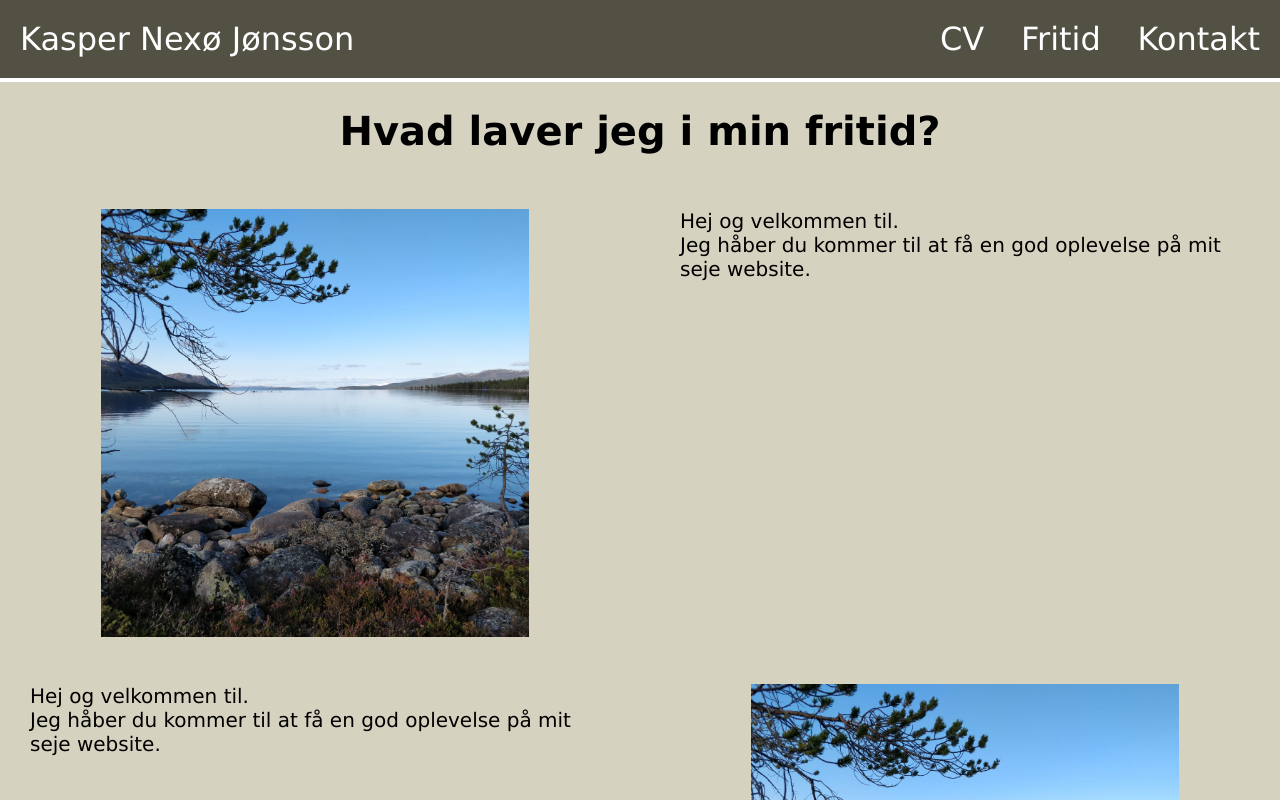
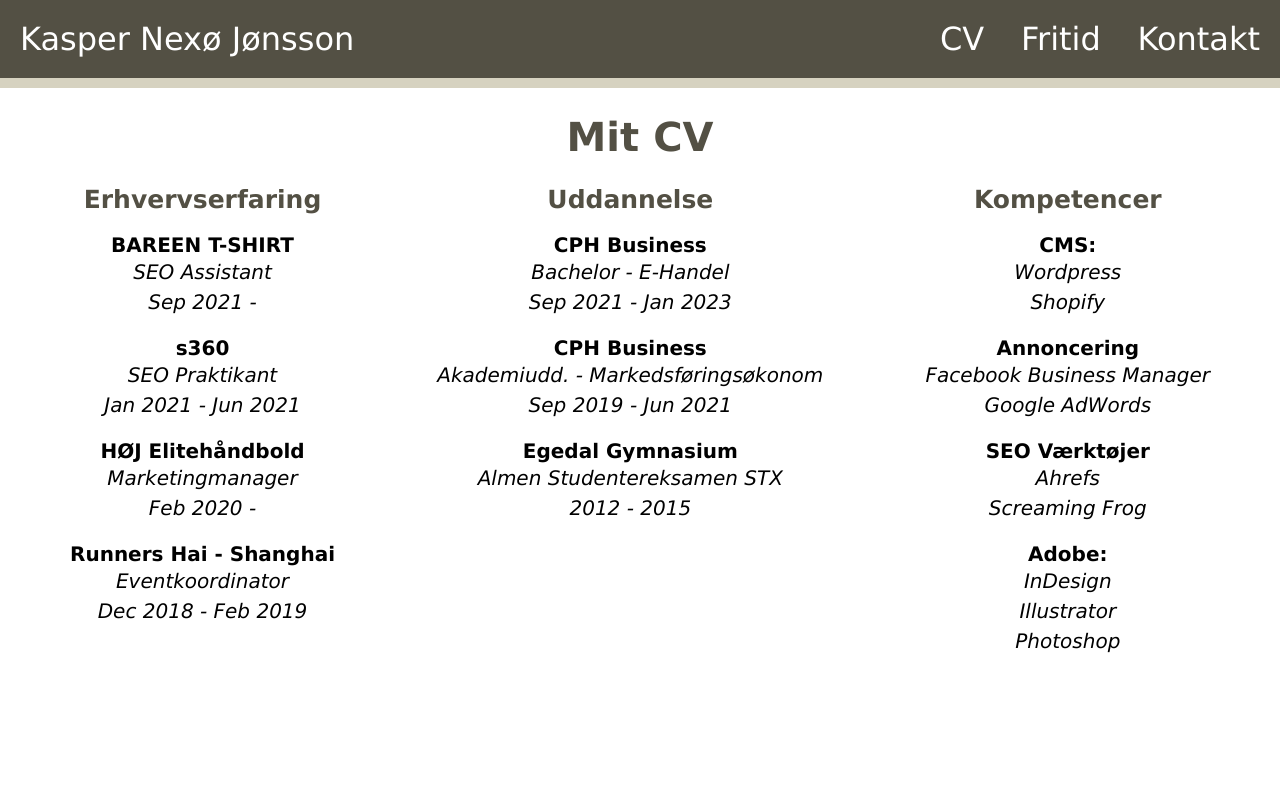
Before and after one commit to kasper-jonsson/kasper-jonsson, a plain HTML site: page cv.html in a window 1280 px wide. Shown: the top 800 px of the page. Drawn offline with Linux system fonts and the light colour scheme.

Commit message:
New commit

```diff
--- a/CSS/cv.css
+++ b/CSS/cv.css
@@ -5,20 +5,21 @@
 .grid-container {
   display: grid;
   grid-template-columns: auto auto auto;
-    padding: 10px;
+  justify-content: space-between;
+  margin-left: 50px;
+  margin-right: 50px;
 }
 .grid-item {
-    padding: 20px;
-    font-size: 30px;
+  padding-left: 20px;
+  padding-right: 20px;
   text-align: center;
 }
 .item1 {
-    max-width:75%;
-    height:auto;
+  background-color: black;
 }
 .item2 {
-    max-width:75%;
-    height:auto;
+  grid-column-start: 2;
+  grid-column-end: 5;
 }
 header {
   background-color: #535044;
@@ -29,6 +30,15 @@
   padding-bottom: 20px;
   border-bottom: 4px solid white;
 }
+header {
+  background-color: #535044;
+  font-size: 2.5vw;
+  padding-top: 20px;
+  padding-left: 20px;
+  padding-right: 20px;
+  padding-bottom: 20px;
+  border-bottom: 10px solid #d6d2c0;
+}
 .menu {
   width: 25vw;
   display: flex;
@@ -37,20 +47,27 @@
   padding-bottom: 2px;
 }
 body {
-    background-color: #d6d2c0;
+  background-color: white;
   font-family:Verdana, Geneva, Tahoma, sans-serif;
   }
   h1 {
     font-size: 40px;
     text-align: center;
     padding:2%;
+    color: #535044;
   }
   h2 {
     font-size: 25px;
+    color: #535044;
+  }
+  h3 {
+    font-size: 20px;
+    font-weight: bold;
   }
   p {
     font-size: 20px;
-      text-align: left;
+    line-height: 1.5;
+    font-style: italic;
   }
   ol {
     list-style-position: inside;
@@ -93,8 +110,11 @@
     color:white
   }
 
-    .maintext{
-      float: right;
-      padding-top: 50px;
+  .maintext {
+    padding-left: 5%;
+    color: black;
+  }
 
+  .linkcolor {
+    color: black;
   }
--- a/CSS/fritid.css
+++ b/CSS/fritid.css
@@ -8,17 +8,35 @@
   padding: 10px;
 }
 .grid-item {
-  padding: 20px;
+  padding-bottom: 20px;
   font-size: 30px;
   text-align: center;
 }
 .item1 {
-  max-width:75%;
+  max-width:70%;
   height:auto;
+  padding-left: 10%;
+  padding-bottom: 20px;
+  font-size: 30px;
+  text-align: center;
+
 }
 .item2 {
-  max-width:75%;
+  padding-right: 10%;
+  padding-bottom: 20px;
+  font-size: 30px;
+  text-align: center;
+}
+.item3 {
+  padding-left: 10%;
+  padding-bottom: 20px;
+  font-size: 30px;
+  text-align: center;
+}
+.item4 {
+  max-width:70%;
   height:auto;
+  padding-right: 10%;
 }
 header {
   background-color: #535044;
@@ -27,7 +45,7 @@ header {
   padding-left: 20px;
   padding-right: 20px;
   padding-bottom: 20px;
-  border-bottom: 4px solid white;
+  border-bottom: 10px solid #d6d2c0;
 }
 .menu {
   width: 25vw;
@@ -37,20 +55,26 @@ header {
   padding-bottom: 2px;
 }
 body {
-  background-color: #d6d2c0;
+  background-color: white;
   font-family:Verdana, Geneva, Tahoma, sans-serif;
   }
   h1 {
     font-size: 40px;
     text-align: center;
     padding:2%;
+    color: #535044;
   }
   h2 {
     font-size: 25px;
+    color: #535044;
+    padding-bottom: 20px;
   }
   p {
     font-size: 20px;
     text-align: left;
+    line-height: 1.5;
+    padding-left: 50px;
+    padding-right: 50px;
   }
   ol {
     list-style-position: inside;
@@ -98,3 +122,7 @@ body {
     padding-top: 50px;
 
   }
+
+  hr {
+    border: 6px solid #d6d2c0;
+  }
--- a/CSS/kontakt.css
+++ b/CSS/kontakt.css
@@ -1,29 +1,28 @@
 *{
-    margin:0;
+  margin: 0;
   padding:0;
-    box-sizing:border-box;
 }
-  .container{
-    margin: 20px auto;
-    width:400px;
-    height:400px;
-    display:grid;
-    grid-template-columns: 200px 200px;
-    grid-row: auto auto;
-    grid-column-gap: 20px;
-    grid-row-gap: 20px;
+.grid-container {
+  display: grid;
+  grid-template-columns: auto auto auto;
+  padding: 10px;
 }
-    .box{
-      background-color:#333;
-      padding:20px;
-      border-radius:10px;
-      display:flex;
-      align-items:center;
-      justify-content:center;
-      font-size:40px;
-      font-family:sans-serif;
+.grid-item {
+  padding: 20px;
+  font-size: 30px;
+  text-align: left;
 }
-
+.item1 {
+  grid-row-start: 1;
+  grid-row-end: 4;
+  max-width:80%;
+  height:auto;
+  display: flex;
+}
+.item2 {
+  grid-column-start: 2;
+  grid-column-end: 5;
+}
 header {
   background-color: #535044;
   font-size: 2.5vw;
@@ -33,6 +32,15 @@
   padding-bottom: 20px;
   border-bottom: 4px solid white;
 }
+header {
+  background-color: #535044;
+  font-size: 2.5vw;
+  padding-top: 20px;
+  padding-left: 20px;
+  padding-right: 20px;
+  padding-bottom: 20px;
+  border-bottom: 10px solid #d6d2c0;
+}
 .menu {
   width: 25vw;
   display: flex;
@@ -41,17 +49,22 @@
   padding-bottom: 2px;
 }
 body {
-    background-color: #d6d2c0;
+  background-color: white;
   font-family:Verdana, Geneva, Tahoma, sans-serif;
   }
   h1 {
     font-size: 40px;
+    text-align: center;
+    padding:2%;
+    color: #535044;
   }
   h2 {
-      font-size: 35px;
+    font-size: 25px;
+    color: #535044;
   }
   p {
     font-size: 20px;
+    line-height: 1.5;
   }
   ol {
     list-style-position: inside;
@@ -94,8 +107,12 @@
     color:white
   }
 
-    .maintext{
-      float: right;
-      padding-top: 50px;
+  .maintext {
+    padding-left: 5%;
+    color: black;
+  }
 
+  .links {
+    color: blue;
+    text-decoration: underline;
   }
--- a/CSS/styles.css
+++ b/CSS/styles.css
@@ -6,20 +6,19 @@
   display: grid;
   grid-template-columns: auto auto auto;
   padding: 10px;
+  padding-bottom: 0px;
 }
 .grid-item {
   padding: 20px;
   font-size: 30px;
-  text-align: center;
+  text-align: left;
 }
 .item1 {
   grid-row-start: 1;
   grid-row-end: 4;
-  max-width:100%;
+  max-width:80%;
   height:auto;
   display: flex;
-  padding-right: -10px;
-  margin-left: -30px;
 }
 .item2 {
   grid-column-start: 2;
@@ -34,6 +33,15 @@ header {
   padding-bottom: 20px;
   border-bottom: 4px solid white;
 }
+header {
+  background-color: #535044;
+  font-size: 2.5vw;
+  padding-top: 20px;
+  padding-left: 20px;
+  padding-right: 20px;
+  padding-bottom: 20px;
+  border-bottom: 10px solid #d6d2c0;
+}
 .menu {
   width: 25vw;
   display: flex;
@@ -42,17 +50,22 @@ header {
   padding-bottom: 2px;
 }
 body {
-  background-color: #d6d2c0;
+  background-color: white;
   font-family:Verdana, Geneva, Tahoma, sans-serif;
   }
   h1 {
     font-size: 40px;
+    text-align: center;
+    padding:2%;
+    color: #535044;
   }
   h2 {
-    font-size: 35px;
+    font-size: 25px;
+    color: #535044;
   }
   p {
     font-size: 20px;
+    line-height: 1.5;
   }
   ol {
     list-style-position: inside;
--- a/cv.html
+++ b/cv.html
@@ -23,17 +23,65 @@
 
 </header>
 
-<h1>Hvad laver jeg i min fritid?</h1>
+<h1>Mit CV</h1>
 <div class="grid-container">
-    <div class="grid-item"><img class="item1" src="Visuals/femunden.jpg" alt="profilbillede af kasper"></div>
-    <div class="grid-item"></div>
-    <div class="grid-item"><p>Hej og velkommen til. <br>Jeg håber du kommer til at få en god oplevelse på mit seje website.</p></div>
-    <div class="grid-item"><p>Hej og velkommen til. <br>Jeg håber du kommer til at få en god oplevelse på mit seje website.</p></div>
-    <div class="grid-item"></div>
-    <div class="grid-item"><img class="item1" src="Visuals/femunden.jpg" alt="profilbillede af kasper"></div>
-    <div class="grid-item"></div>
-    <div class="grid-item"></div>
-    <div class="grid-item"></div>
+    <div class="grid-item">
+        <h2>Erhvervserfaring</h2>
+        <br>
+        <h3>BAREEN T-SHIRT</h3>
+        <p>SEO Assistant</p>
+        <p>Sep 2021 -</p>
+        <br>
+        <h3>s360</h3>
+        <p>SEO Praktikant</p>
+        <p>Jan 2021 - Jun 2021</p>
+        <br>
+        <h3>HØJ Elitehåndbold</h3>
+        <p>Marketingmanager</p>
+        <p>Feb 2020 -</p>
+        <br>
+        <h3>Runners Hai - Shanghai</h3>
+        <p>Eventkoordinator</p>
+        <p>Dec 2018 - Feb 2019</p>
+    </div>
+    <div class="grid-item">
+        <h2>Uddannelse</h2>
+        <br>
+        <h3>CPH Business</h3>
+        <p>Bachelor - E-Handel</p>
+        <p>Sep 2021 - Jan 2023</p>
+        <br>
+        <h3>CPH Business</h3>
+        <p>Akademiudd. - Markedsføringsøkonom</p>
+        <p>Sep 2019 - Jun 2021</p>
+        <br>
+        <h3>Egedal Gymnasium</h3>
+        <p>Almen Studentereksamen STX</p>
+        <p>2012 - 2015</p>
+    </div>
+    <div class="grid-item">
+        <h2>Kompetencer</h2>
+        <br>
+        <h3>CMS:</h3>
+        <p>Wordpress</p>
+        <p>Shopify</p>
+        <br>
+        <h3>Annoncering</h3>
+        <p>Facebook Business Manager</p>
+        <p>Google AdWords</p>
+        <br>
+        <h3>SEO Værktøjer</h3>
+        <p>Ahrefs</p>
+        <p>Screaming Frog</p>
+        <br>
+        <h3>Adobe:</h3>
+        <p>InDesign</p>
+        <p>Illustrator</p>
+        <p>Photoshop</p>
+        <p></p>
+    </div>
   </div>
 
 </body>
+
+</html>
```
Also changed, not shown: fritid.html (+18 -24 lines), index.html (+8 -12 lines), kontakt.html (+15 -6 lines), 1 other file. Lines whose indentation alone changed are shown as unchanged.
